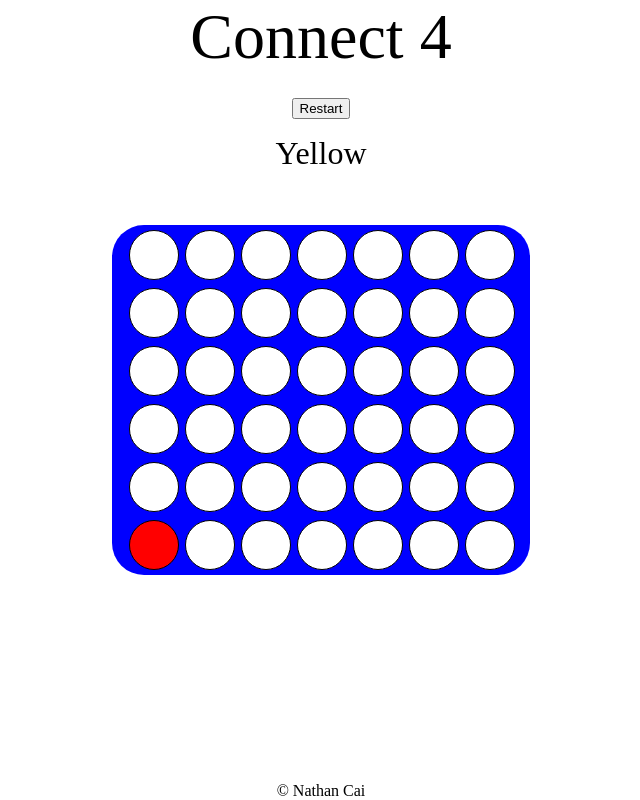
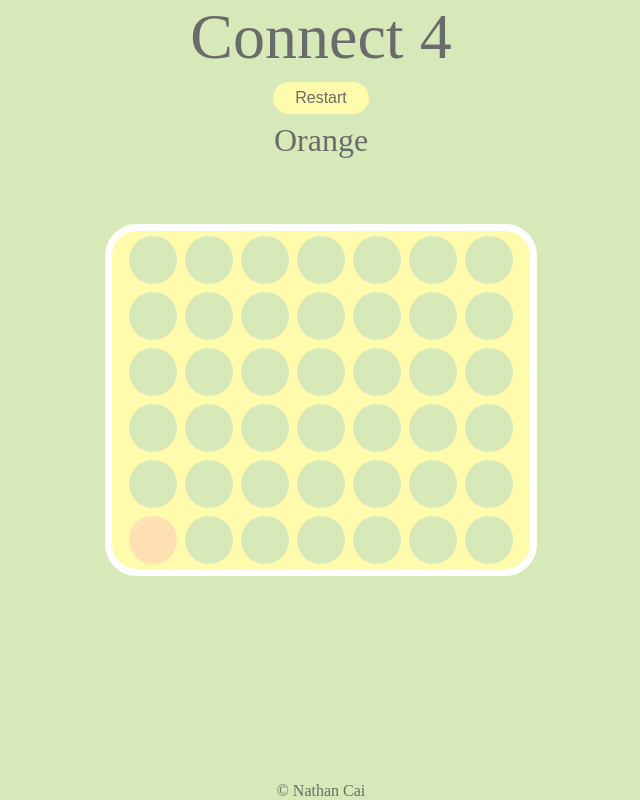
Before and after one commit to xNapha/Nology---Pre-Course-Work, a plain HTML site: page Javascript-Fundamentals/Project-02-Game/imgs/index.html in a window 1280 px wide. Both pictures are taken after a click on the element 473 px from the left and 255 px from the top of the page. Shown: the whole page, without its empty margins (319-959 px from the left). Drawn offline with Linux system fonts and the light colour scheme.

Commit message:
Update
Added colours by following a colour palette online

Changed the previously redPiece and yellowPiece to the new respective colours

```diff
--- a/Javascript-Fundamentals/Project-02-Game/imgs/connect4.css
+++ b/Javascript-Fundamentals/Project-02-Game/imgs/connect4.css
@@ -19,7 +19,12 @@ time, mark, audio, video {
 	vertical-align: baseline;
 }
 :root{
-  --main-bg-color: #FFF;
+  --main-bg-color: #D7E9B9;
+  --secondary-color: #FFFBAC;
+  --third-color: #FFE0B3;
+  --fourth-color: #FAAB78;
+  --winning-screen-color: #FFF;
+  --main-screen-text:#6b6b6b;
 }
 body{
   display: flex;
@@ -39,12 +44,30 @@ body{
   align-items:center;
   flex-direction:column;
   background-color: rgba(0,0,0,0.4);
-  color: white;
   z-index: 1;
+  gap: 5px;
 }
 #winningScreen > h1{
   font-size: 3rem;
-
+  text-align: center;
+  height: 3.5rem;
+  border-radius: .5rem;
+  color: var(--winning-screen-color);
+}
+button{
+  width: 6rem;
+  height: 2rem;
+  font-size: 1rem;
+  border-radius: 2rem;
+  border: none;
+  background-color: var(--secondary-color);
+  color: var(--main-screen-text);
+}
+button:hover{
+  cursor: pointer;
+  filter: brightness(70%);
+  transition: .2s;
+  transform: scale(1.05);
 }
 header{
   position: fixed;
@@ -55,13 +78,15 @@ header{
 }
 header > h1{
   font-size: 4rem;
-  margin-bottom: 1.5rem;
+  margin-bottom: .5rem;
+  color: var(--main-screen-text);
 }
 header > button{
-  margin-bottom: 1rem;
+  margin-bottom: .5rem;
 }
 header > p{
   font-size: 2rem;
+  color: var(--main-screen-text);
 }
 main{
   display:block;
@@ -70,11 +95,12 @@ main{
 #gameBoardCon{
   display: grid;
   grid-template-columns: repeat(7,3rem);
+  border: 7px solid var(--winning-screen-color);
   gap: .5rem;
   justify-content: center;
   align-items: center;
   width: 25.5rem;
-  background-color: blue;
+  background-color: var(--secondary-color);
   padding: .3rem;
   border-radius: 2rem;
 }
@@ -85,7 +111,6 @@ main{
 .empty{
   width: 3rem;
   height: 3rem;
-  border: 1px solid black;
 }
 .empty:hover{
   cursor: pointer;
@@ -98,4 +123,5 @@ footer{
   width: 100vw;
   text-align: center;
   bottom:0;
+  color: var(--main-screen-text);
 }
--- a/Javascript-Fundamentals/Project-02-Game/imgs/connect4.js
+++ b/Javascript-Fundamentals/Project-02-Game/imgs/connect4.js
@@ -6,7 +6,7 @@ const body = document.querySelector("body");
 body.innerHTML = `
 <div id = "winningScreen">
   <h1 id = "winningText"></h1>
-  <button onclick="reset()">Restart</button>
+  <button onclick="reset()">New Game</button>
 </div>
 <header>
   <h1>Connect 4</h1>
@@ -24,10 +24,10 @@ const gameBoardCon = document.querySelector("#gameBoardCon")
 const winningScreen = document.querySelector("#winningScreen");
 const winningText = document.querySelector("#winningText");
 const playerTurn = document.querySelector("#playerTurn");
-const redPiece = "Red";
-const yellowPiece = "Yellow";
+const peachPiece = "Peach";
+const orangePiece = "Orange";
 let gameBoardArr = [];
-let isRed = true;
+let isPeach = true;
 let piecesPlaced = 0;
 
 // Populate Array with arrays of objects
@@ -56,7 +56,7 @@ function populateArr(){
 
 // Swap colours after each click
 function swapPlayers(){
-  isRed = !isRed;
+  isPeach = !isPeach;
   displayTurn();
 }
 
@@ -65,11 +65,11 @@ function swapPlayers(){
 function addMarker(posX){
   for(let posY = 5; posY > -1; posY--){
     if(!gameBoardArr[posY][posX].taken){
-      if(isRed){
+      if(isPeach){
         piecesPlaced++
-        gameBoardArr[posY][posX].div.style.backgroundColor = redPiece;
+        gameBoardArr[posY][posX].div.style.backgroundColor = "var(--third-color)";
         gameBoardArr[posY][posX].taken = true;
-        gameBoardArr[posY][posX].piece = redPiece;
+        gameBoardArr[posY][posX].piece = peachPiece;
         gameBoardArr[posY][posX].number = piecesPlaced;
         checkWin(gameBoardArr, gameBoardArr[posY][posX], piecesPlaced);
         //swap player once a game piece has been legally placed
@@ -77,9 +77,9 @@ function addMarker(posX){
         break;
       }else{
         piecesPlaced++
-        gameBoardArr[posY][posX].div.style.backgroundColor = yellowPiece;
+        gameBoardArr[posY][posX].div.style.backgroundColor = "var(--fourth-color)";
         gameBoardArr[posY][posX].taken = true;
-        gameBoardArr[posY][posX].piece = yellowPiece;
+        gameBoardArr[posY][posX].piece = orangePiece;
         gameBoardArr[posY][posX].number = piecesPlaced;
         checkWin(gameBoardArr, gameBoardArr[posY][posX],piecesPlaced);
         //swap player once a game piece has been legally placed
@@ -188,10 +188,10 @@ function reset(){
 
 // display the current players turn
 function displayTurn(){
-  if(isRed){
-    playerTurn.innerHTML = redPiece;
+  if(isPeach){
+    playerTurn.innerHTML = peachPiece;
   }else{
-    playerTurn.innerHTML = yellowPiece;
+    playerTurn.innerHTML = orangePiece;
   };
 };
 
```
